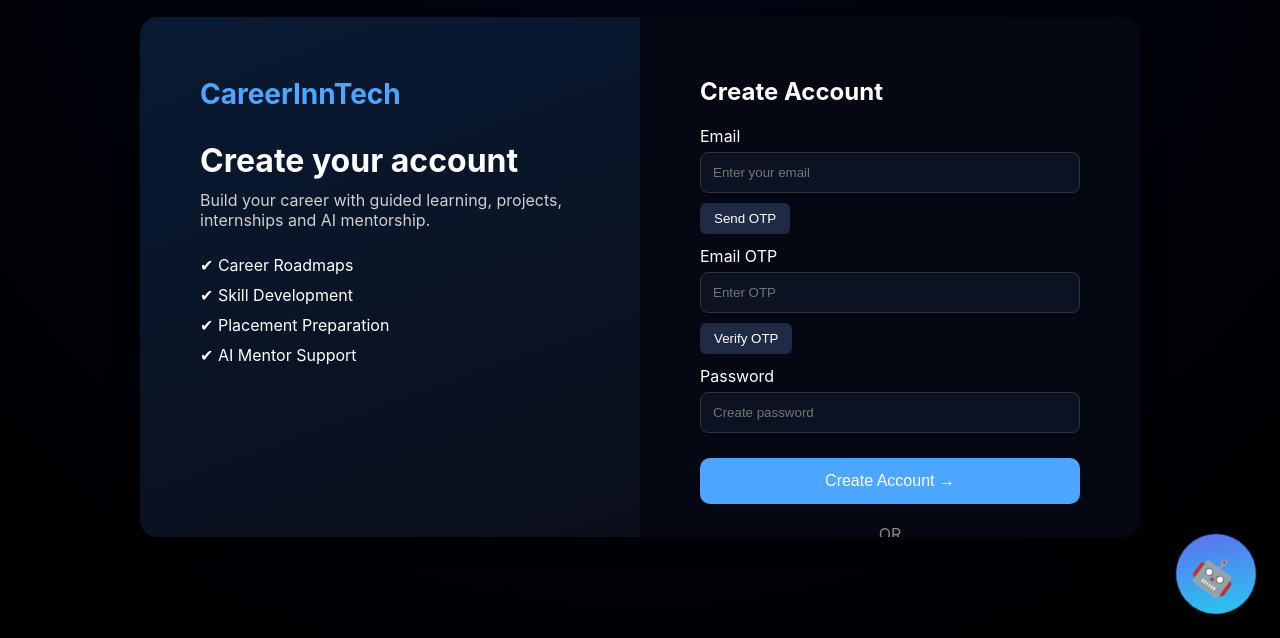
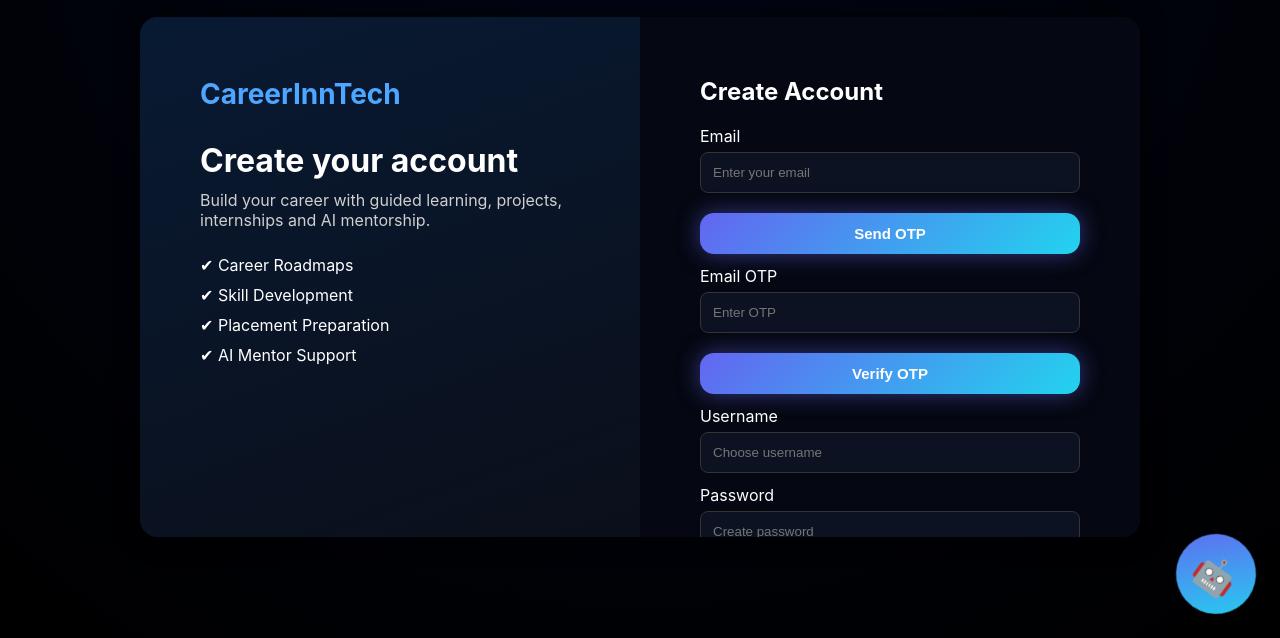
Before and after one commit to ssvprasad144/CareerInnTech, a Django app: page /signup/ in a window 1280 px wide. Shown: the part 162-800 px from the top of the page. Run offline with Django 5.2, Linux system fonts and the light colour scheme.

Commit message:
Update signup.html

```diff
--- a/careerinntech/templates/signup.html
+++ b/careerinntech/templates/signup.html
@@ -32,31 +32,41 @@
 
     <h2>Create Account</h2>
 
-    <form method="POST">
+    <!-- EMAIL -->
+    <form method="POST" action="{% url 'signup_email' %}">
+      {% csrf_token %}
+      <label>Email</label>
+      <input type="email" name="email" placeholder="Enter your email" required>
+
+      <button type="submit" class="cit-small-btn">
+        Send OTP
+      </button>
+    </form>
+
+    <!-- OTP -->
+    <form method="POST" action="{% url 'verify_email' %}">
+      {% csrf_token %}
+      <label>Email OTP</label>
+      <input type="text" name="email_otp" placeholder="Enter OTP" required>
+
+      <button type="submit" class="cit-small-btn">
+        Verify OTP
+      </button>
+    </form>
+
+    <!-- PASSWORD -->
+    <form method="POST" action="{% url 'set_password' %}">
       {% csrf_token %}
 
-      <!-- EMAIL -->
-      <label>Email</label>
-      <input type="email" name="email" placeholder="Enter your email" required>
-      <button formaction="{% url 'signup_email' %}" class="cit-small-btn">
-        Send OTP
-      </button>
+      <label>Username</label>
+      <input type="text" name="username" placeholder="Choose username" required>
 
-      <!-- OTP -->
-      <label>Email OTP</label>
-      <input type="text" name="email_otp" placeholder="Enter OTP" required>
-      <button formaction="{% url 'verify_email' %}" class="cit-small-btn">
-        Verify OTP
-      </button>
-
-      <!-- PASSWORD -->
       <label>Password</label>
       <input type="password" name="password" placeholder="Create password" required>
 
-      <button formaction="{% url 'set_password' %}" class="cit-main-btn">
+      <button type="submit" class="cit-main-btn">
         Create Account →
       </button>
-
     </form>
 
     <div class="cit-or">OR</div>
```
